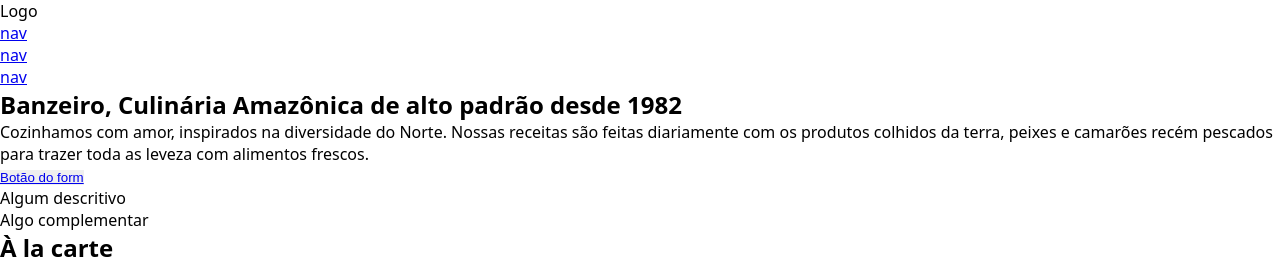
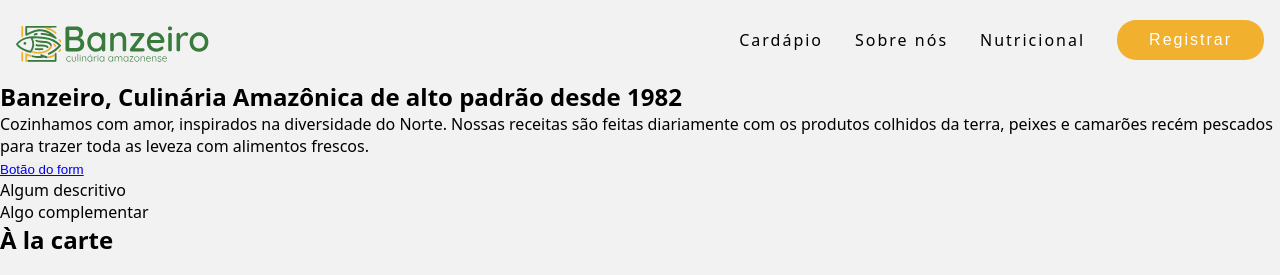
Before and after one commit to brunopavese/banzeiro, a plain HTML site: page index.html in a window 1280 px wide. Shown: the top 275 px of the page. Drawn offline with Linux system fonts and the light colour scheme.

Commit message:
header desktop feita

```diff
--- a/index.html
+++ b/index.html
@@ -14,17 +14,24 @@
 
 <body>
   <header>
-    Logo
+    <img src="/src/assets/banzeiro-logo-verde.svg" alt="logo Banzeiro">
     <nav>
       <ul>
         <li>
-          <a href="#">nav</a>
+          <a href="#menu">Cardápio</a>
         </li>
         <li>
-          <a href="#">nav</a>
+          <a href="#about-us">Sobre nós</a>
         </li>
         <li>
-          <a href="#">nav</a>
+          <a href="#nutritional-info">Nutricional</a>
+        </li>
+        <li>
+          <a href="#sign-in">
+            <button class="call-to-action">
+              Registrar
+            </button>
+          </a>
         </li>
       </ul>
     </nav>
--- a/src/css/components/header.css
+++ b/src/css/components/header.css
@@ -0,0 +1,33 @@
+header {
+  display: flex;
+  justify-content: space-between;
+  flex-direction: row;
+  padding: 1rem;
+  width: 100%;
+  align-items: center;
+}
+
+header img {
+  height: 3rem;
+}
+
+header ul {
+  display: flex;
+  flex-direction: row;
+  list-style-type: none;
+  justify-content: space-between;
+  gap: 2rem;
+  align-items: center;
+}
+
+header a {
+  text-decoration: none;
+  font-size: 1rem;
+  font-weight: 500;
+  color: var(--color-text-black);
+  letter-spacing: 2px;
+}
+
+header a:hover {
+  color: var(--color-primary)
+}
--- a/src/css/global.css
+++ b/src/css/global.css
@@ -10,11 +10,30 @@
   --font-title: 'Quicksand';
 }
 
-html {
+html,
+body {
+  font-family: system-ui, -apple-system, BlinkMacSystemFont, 'Segoe UI', Roboto, Oxygen, Ubuntu, Cantarell, 'Open Sans', 'Helvetica Neue', sans-serif;
+  font-size: 16px;
+  background-color: var(--color-background);
+  max-width: 100vw;
+  min-height: 100vh;
+  overflow-x: hidden;
   scroll-behavior: smooth;
 }
 
-body {
-  font-family: system-ui, -apple-system, BlinkMacSystemFont, 'Segoe UI', Roboto, Oxygen, Ubuntu, Cantarell, 'Open Sans', 'Helvetica Neue', sans-serif;
-  font-size: 16px;
+.call-to-action {
+  background-color: var(--color-secondary);
+  text-decoration: none;
+  font-size: 1rem;
+  font-weight: 500;
+  color: var(--color-text-white);
+  letter-spacing: 2px;
+  padding: .7rem 2rem;
+  outline: none;
+  border-radius: 1.2rem;
+  cursor: pointer;
 }
+
+.call-to-action:hover {
+  opacity: 70%;
+}
```
